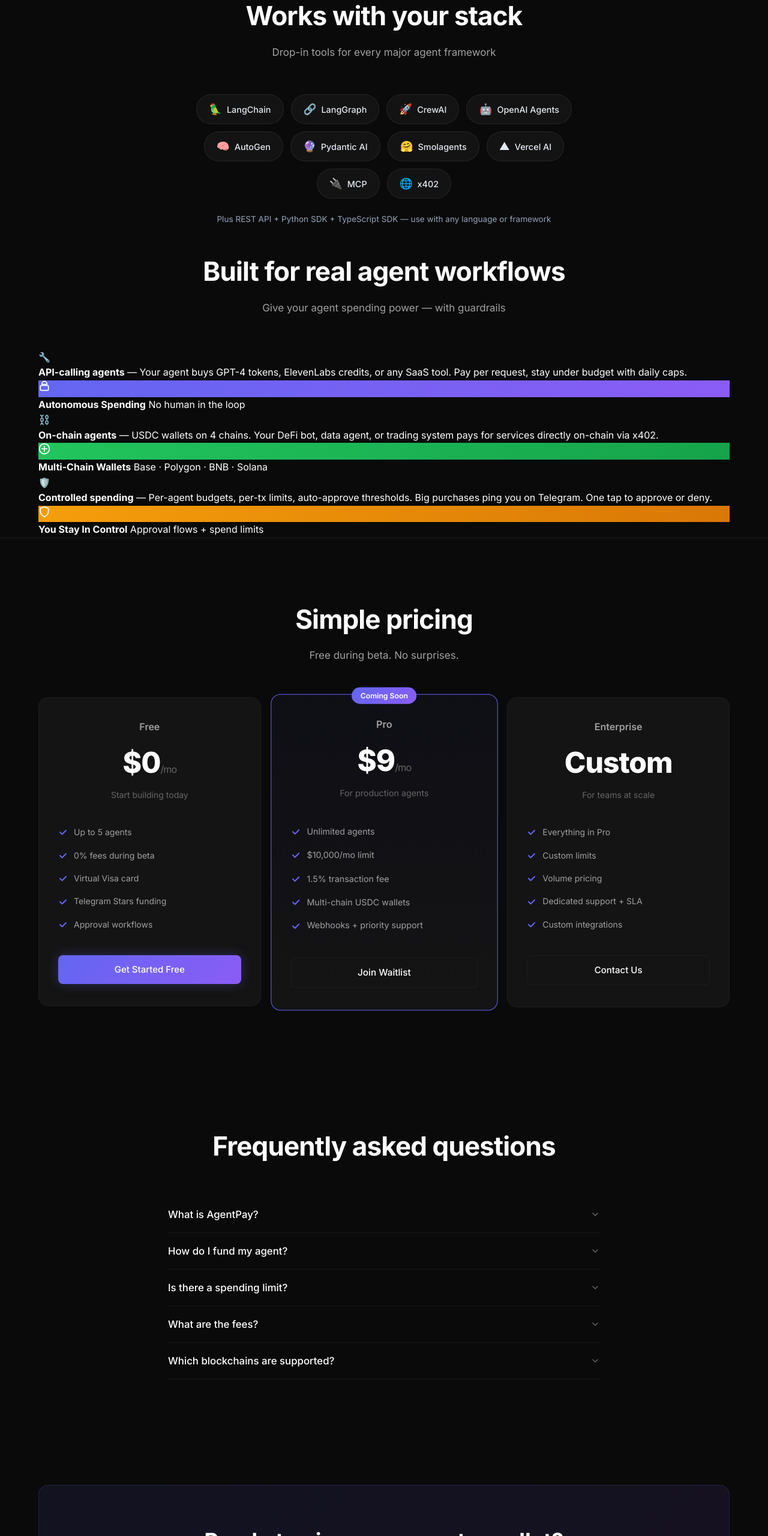
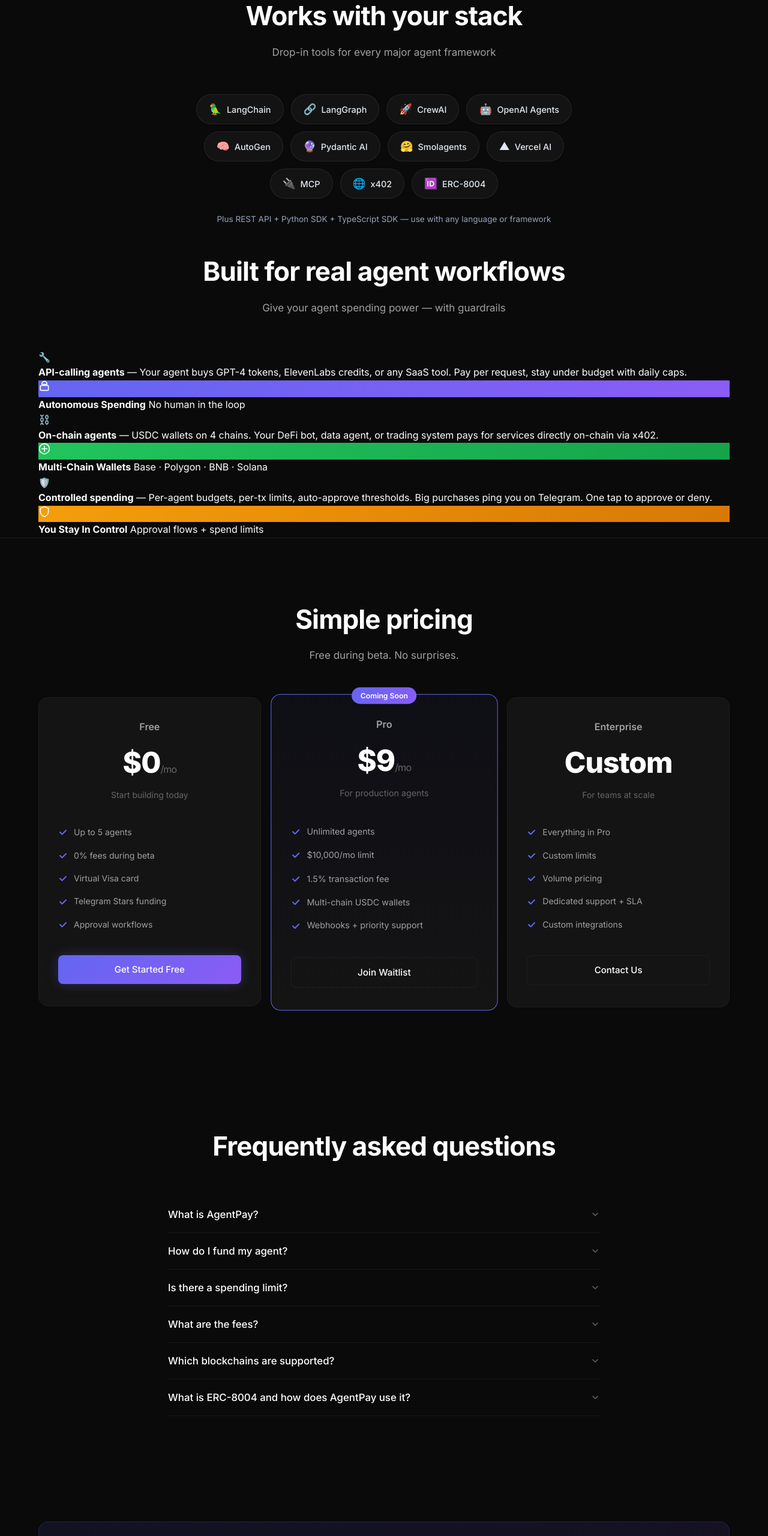
Before and after one commit to lfp22092002-ops/agentpay, a plain HTML site: page landing/index.html in a window 1280 px wide. Shown: the part 3627-6187 px from the top of the page at 60% size. Drawn offline with Linux system fonts and the light colour scheme.

Commit message:
feat: add ERC-8004 to landing page integrations, FAQ, schema + README features

```diff
--- a/landing/index.html
+++ b/landing/index.html
@@ -365,6 +365,10 @@ for t in client.transactions(limit=5):
           <span class="integration-icon">🌐</span>
           <span>x402</span>
         </div>
+        <div class="integration-badge">
+          <span class="integration-icon">🆔</span>
+          <span>ERC-8004</span>
+        </div>
       </div>
       <p class="integration-note fade-in">Plus REST API + Python SDK + TypeScript SDK — use with any language or framework</p>
     </div>
@@ -564,6 +568,15 @@ for t in client.transactions(limit=5):
             <p>AgentPay supports USDC wallets on Base, Polygon PoS, BNB Chain, and Solana. Your agent can receive deposits and make on-chain payments on any of these networks.</p>
           </div>
         </div>
+        <div class="faq-item fade-in">
+          <button class="faq-question" aria-expanded="false">
+            <span>What is ERC-8004 and how does AgentPay use it?</span>
+            <svg width="16" height="16" viewBox="0 0 16 16" fill="none"><path d="M4 6l4 4 4-4" stroke="currentColor" stroke-width="1.5" stroke-linecap="round" stroke-linejoin="round"/></svg>
+          </button>
+          <div class="faq-answer">
+            <p>ERC-8004 is the Ethereum standard for Trustless Agents — on-chain registries for agent identity, reputation, and validation. AgentPay serves ERC-8004 compatible registration files for every agent in the directory, making your agents discoverable and interoperable with the broader on-chain agent ecosystem.</p>
+          </div>
+        </div>
       </div>
     </div>
   </section>
@@ -577,7 +590,8 @@ for t in client.transactions(limit=5):
       {"@type": "Question", "name": "How do I fund my agent?", "acceptedAnswer": {"@type": "Answer", "text": "The simplest way is Telegram Stars — open our bot, pick an amount, and pay instantly. You can also deposit USDC directly to your agent's on-chain wallet on Base, Polygon, BNB Chain, or Solana."}},
       {"@type": "Question", "name": "Is there a spending limit?", "acceptedAnswer": {"@type": "Answer", "text": "You set the limits. Each agent has configurable daily caps, per-transaction limits, and an auto-approve threshold. Anything above auto-approve sends a Telegram notification for one-tap approval."}},
       {"@type": "Question", "name": "What are the fees?", "acceptedAnswer": {"@type": "Answer", "text": "Zero during beta. After launch, the Free tier stays free for up to 5 agents. The Pro plan is $9/month with a 1.5% transaction fee. No hidden charges."}},
-      {"@type": "Question", "name": "Which blockchains are supported?", "acceptedAnswer": {"@type": "Answer", "text": "AgentPay supports USDC wallets on Base, Polygon PoS, BNB Chain, and Solana. Your agent can receive deposits and make on-chain payments on any of these networks."}}
+      {"@type": "Question", "name": "Which blockchains are supported?", "acceptedAnswer": {"@type": "Answer", "text": "AgentPay supports USDC wallets on Base, Polygon PoS, BNB Chain, and Solana. Your agent can receive deposits and make on-chain payments on any of these networks."}},
+      {"@type": "Question", "name": "What is ERC-8004 and how does AgentPay use it?", "acceptedAnswer": {"@type": "Answer", "text": "ERC-8004 is the Ethereum standard for Trustless Agents with on-chain identity, reputation, and validation registries. AgentPay serves ERC-8004 compatible registration files for every agent, enabling interoperability with the broader on-chain agent ecosystem."}}
     ]
   }
   </script>
```
Also changed, not shown: README.md.
